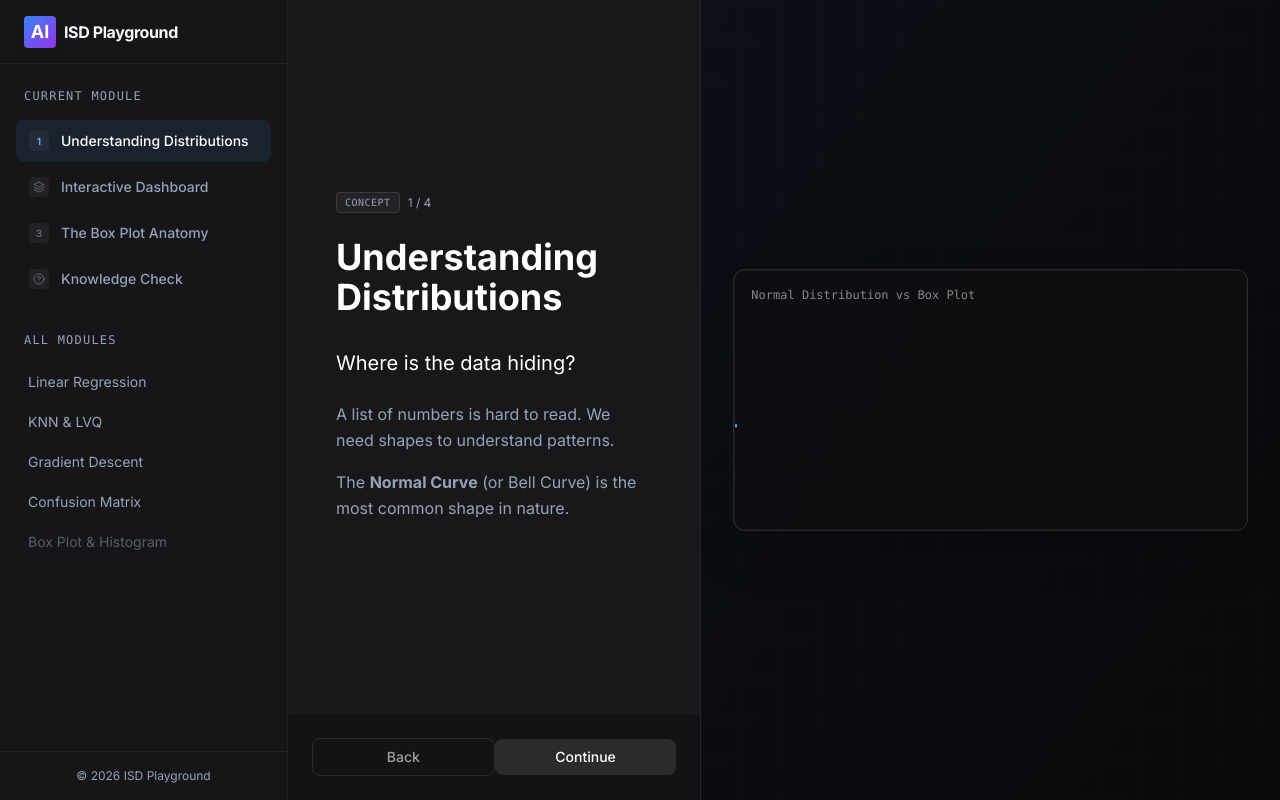
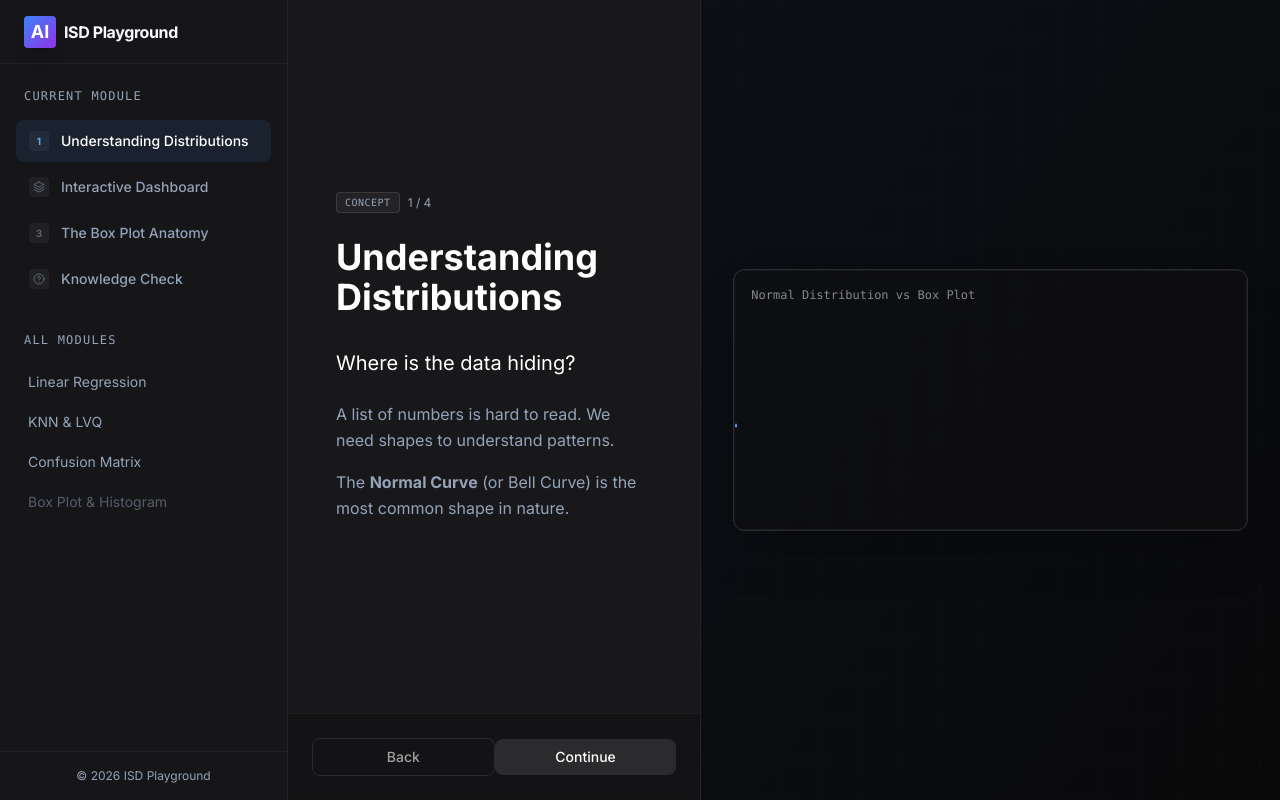
Before and after one commit to Neliott/ISD-Playground, a Vue app: page /learn/box-plot-histogram/intro in a window 1280 px wide. Built offline with nearby package versions, Linux system fonts and the light colour scheme.

Commit message:
Replaced the original "How It Learns" concept in Linear Regression with the complete Gradient Descent learning module (Intro -> Interactive Playground -> Learning Rate).

```diff
--- a/src/data/courses.js
+++ b/src/data/courses.js
@@ -68,19 +68,35 @@ export const courses = [
                 component: VisualResiduals
             },
             {
-                id: 'gradient-descent',
+                id: 'gd-intro',
                 type: 'concept',
-                title: 'How It Learns',
+                title: 'The Valley of Loss',
                 content: `
-          <p class="mb-4">Imagine a blindfolded hiker trying to find a valley's bottom.</p>
-          <p class="mb-4">This process is called <strong>Gradient Descent</strong>.</p>
-          <ul class="list-disc pl-5 space-y-2 text-sm text-text-muted">
-            <li>The 'Ball' is our model's parameters.</li>
-            <li>The 'Hill' is the total error.</li>
-            <li>We take small steps downhill until we stop moving.</li>
-          </ul>
-        `,
+                    <p class="text-xl text-white mb-6">Learning is just finding the lowest point.</p>
+                    <p class="mb-4">Imagine you are on a mountain at night (blindfolded). You want to go down to the village.</p>
+                    <p>You feel the slope of the ground under your feet and take a step downhill.</p>
+                `,
                 component: VisualGradientDescent
+            },
+            {
+                id: 'gd-playground',
+                type: 'experiment',
+                title: 'Gradient Descent',
+                content: 'Explore the gradient landscape.',
+                component: GradientDescentView,
+                props: { isEmbedded: true }
+            },
+            {
+                id: 'gd-learning-rate',
+                type: 'concept',
+                title: 'Learning Rate (Step Size)',
+                content: `
+                    <p class="mb-4">How big of a step should you take?</p>
+                    <ul class="list-disc pl-5 space-y-2 mb-4 text-sm text-text-muted">
+                        <li><strong>Too Small</strong>: It takes forever to reach the bottom.</li>
+                        <li><strong>Too Big</strong>: You might overshoot and jump to the other side of the valley!</li>
+                    </ul>
+                `
             },
             {
                 id: 'overfitting',
@@ -144,6 +160,26 @@ export const courses = [
                                 { id: 'c', text: "When the model runs too slowly", isCorrect: false }
                             ],
                             explanation: "Overfitting happens when a model is too complex and learns the random noise in the training data rather than the underlying pattern."
+                        },
+                        {
+                            id: 4,
+                            question: "What does the Gradient represent?",
+                            options: [
+                                { id: 'a', text: "The height of the mountain", isCorrect: false },
+                                { id: 'b', text: "The direction of steepest ascent", isCorrect: true },
+                                { id: 'c', text: "The distance to the goal", isCorrect: false }
+                            ],
+                            explanation: "The gradient points uphill. We move in the opposite direction (descent) to minimize loss."
+                        },
+                        {
+                            id: 5,
+                            question: "What happens if the Learning Rate is too high?",
+                            options: [
+                                { id: 'a', text: "We reach the minimum faster", isCorrect: false },
+                                { id: 'b', text: "We might overshoot and diverge", isCorrect: true },
+                                { id: 'c', text: "The model stops learning instantly", isCorrect: false }
+                            ],
+                            explanation: "A very high learning rate causes the updates to be too large, potentially bouncing back and forth or even moving further away from the minimum."
                         }
                     ]
                 }
@@ -282,74 +318,7 @@ export const courses = [
             }
         ]
     },
-    {
-        id: 'gradient-descent',
-        title: 'Gradient Descent',
-        description: 'How machines learn by sliding down hills.',
-        steps: [
-            {
-                id: 'intro',
-                type: 'concept',
-                title: 'The Valley of Loss',
-                content: `
-                    <p class="text-xl text-white mb-6">Learning is just finding the lowest point.</p>
-                    <p class="mb-4">Imagine you are on a mountain at night (blindfolded). You want to go down to the village.</p>
-                    <p>You feel the slope of the ground under your feet and take a step downhill.</p>
-                `,
-                component: VisualGradientDescent
-            },
-            {
-                id: 'playground',
-                type: 'experiment',
-                title: 'Interactive Surface',
-                content: 'Explore the gradient landscape.',
-                component: GradientDescentView,
-                props: { isEmbedded: true }
-            },
-            {
-                id: 'learning-rate',
-                type: 'concept',
-                title: 'Learning Rate (Step Size)',
-                content: `
-                    <p class="mb-4">How big of a step should you take?</p>
-                    <ul class="list-disc pl-5 space-y-2 mb-4 text-sm text-text-muted">
-                        <li><strong>Too Small</strong>: It takes forever to reach the bottom.</li>
-                        <li><strong>Too Big</strong>: You might overshoot and jump to the other side of the valley!</li>
-                    </ul>
-                `
-            },
-            {
-                id: 'quiz',
-                type: 'quiz',
-                title: 'Knowledge Check',
-                component: QuizView,
-                props: {
-                    questions: [
-                        {
-                            id: 1,
-                            question: "What does the Gradient represent?",
-                            options: [
-                                { id: 'a', text: "The height of the mountain", isCorrect: false },
-                                { id: 'b', text: "The direction of steepest ascent", isCorrect: true },
-                                { id: 'c', text: "The distance to the goal", isCorrect: false }
-                            ],
-                            explanation: "The gradient points uphill. We move in the opposite direction (descent) to minimize loss."
-                        },
-                        {
-                            id: 2,
-                            question: "What happens if the Learning Rate is too high?",
-                            options: [
-                                { id: 'a', text: "We reach the minimum faster", isCorrect: false },
-                                { id: 'b', text: "We might overshoot and diverge", isCorrect: true },
-                                { id: 'c', text: "The model stops learning instantly", isCorrect: false }
-                            ],
-                            explanation: "A very high learning rate causes the updates to be too large, potentially bouncing back and forth or even moving further away from the minimum."
-                        }
-                    ]
-                }
-            }
-        ]
-    },
+
     {
         id: 'confusion-matrix',
         title: 'Confusion Matrix',
```
